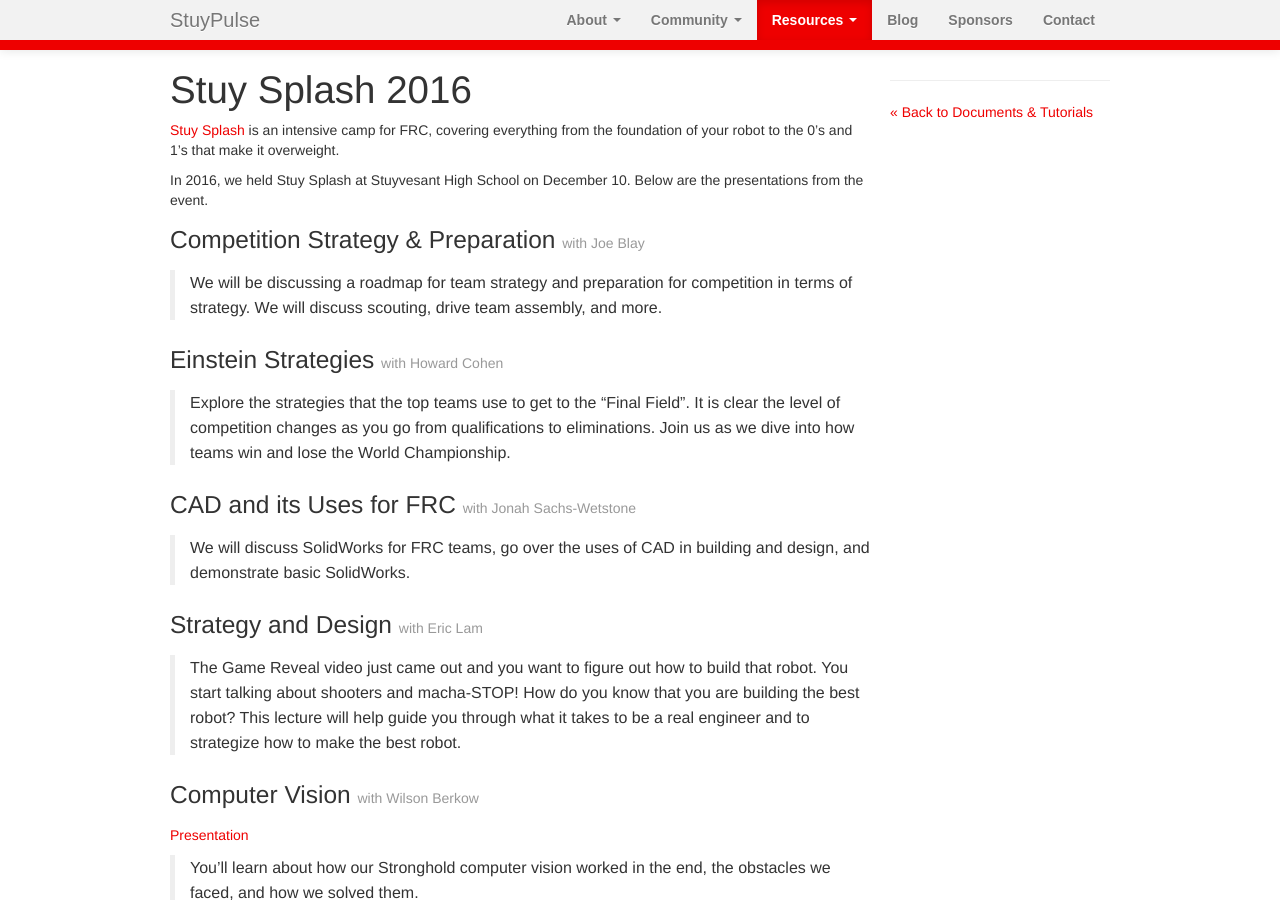
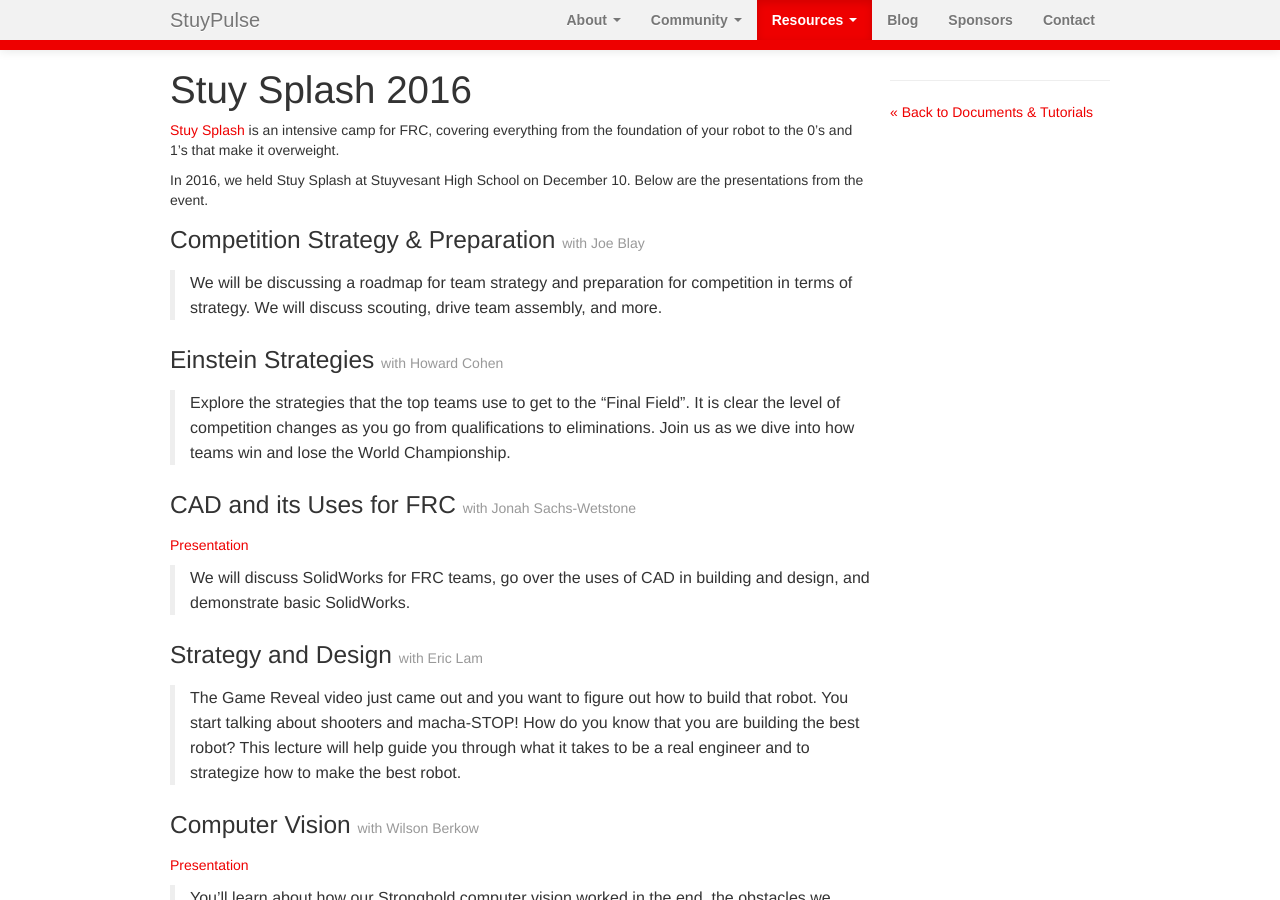
Before and after one commit to StuyPulse/team694.github.io, a Jekyll site: the page built from resources/stuysplash2016/index.md, in a window 1280 px wide and 900 px high. Built offline with Jekyll 4.4.1, drawn with Linux system fonts in a browser that asks for light colours; nearby versions of some CDN libraries.

Commit message:
Add link to CAD presentation notes

```diff
--- a/resources/stuysplash2016/index.md
+++ b/resources/stuysplash2016/index.md
@@ -14,6 +14,8 @@
 > Explore the strategies that the top teams use to get to the "Final Field". It is clear the level of competition changes as you go from qualifications to eliminations. Join us as we dive into how teams win and lose the World Championship.
 
 ### CAD and its Uses for FRC <small>with Jonah Sachs-Wetstone</small>
+[Presentation](https://drive.google.com/a/stuypulse.com/file/d/0B_BCYZnpk1QRY0d3OXNqXzY1Mmc/view?usp=sharing)
+
 > We will discuss SolidWorks for FRC teams, go over the uses of CAD in building and design, and demonstrate basic SolidWorks.
 
 ### Strategy and Design <small>with Eric Lam</small>
```
